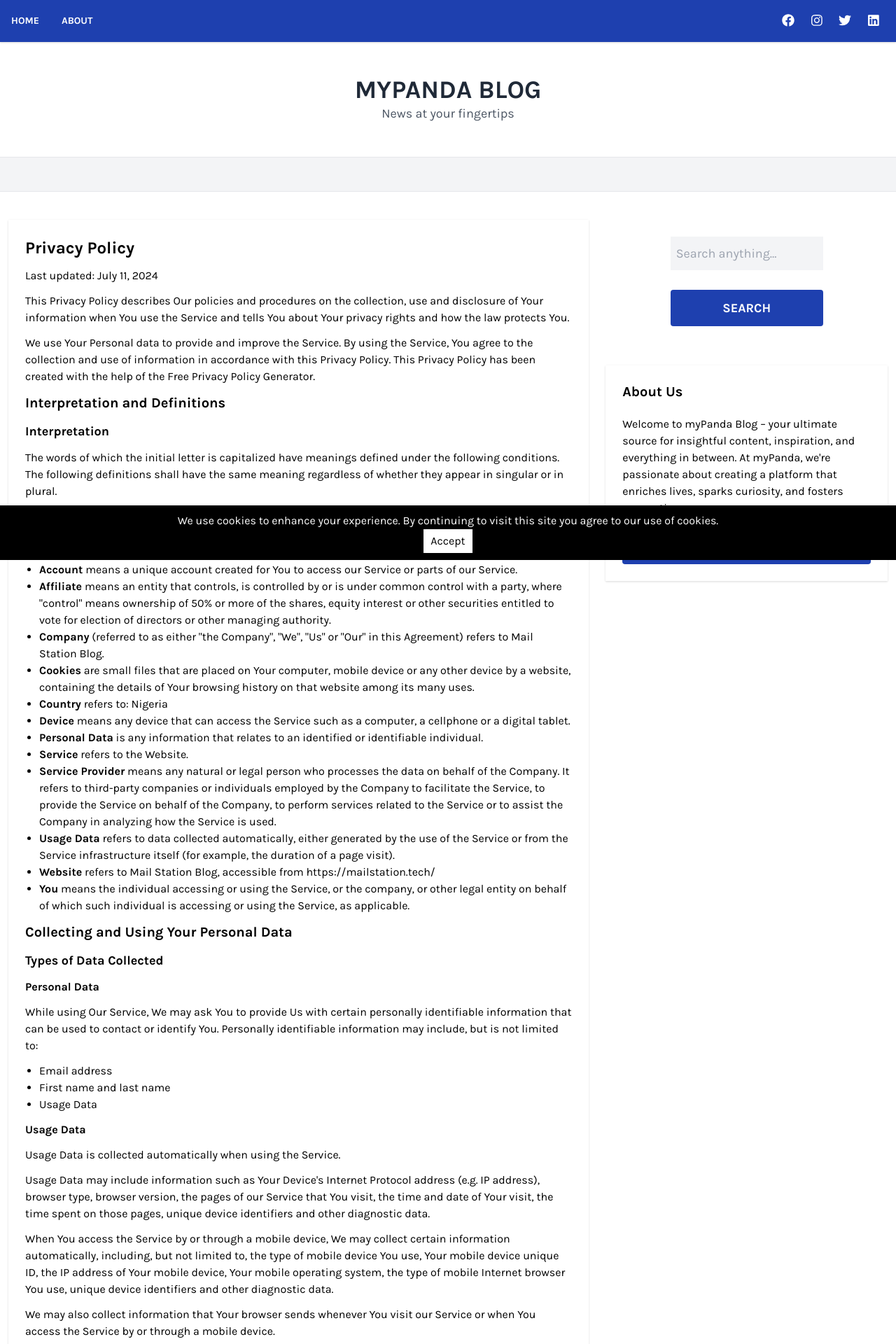
After one commit to SeyiAyo/mypandablog, a Django app: page /privacy_policy/ in a window 1280 px wide. The commit adds this page. Shown: the top 1920 px of the page at 70% size. Run offline with Django 5.2, Linux system fonts and the light colour scheme; some libraries are stand-ins or nearby versions.

Commit message:
added privacy policy, and cookies management

```diff
--- a/blog/views.py
+++ b/blog/views.py
@@ -45,9 +45,13 @@ def about(request):
 def contact(request):
     return render(request, 'contact.html')
 
+def privacy_policy(request):
+    return render(request, 'privacy_policy.html')
 
 def post_detail(request, slug):
     post = get_object_or_404(Post, slug=slug)
+    categories = Category.objects.all()
+
     form = CommentForm()
 
     if request.method == 'POST':
@@ -81,6 +85,7 @@ def post_detail(request, slug):
 
     context = {
         'post': post,
+        'categories': categories,
         'form': form,
         'sentiment': sentiment,
         'recommendations': recommended_posts
--- a/mypandablog/urls.py
+++ b/mypandablog/urls.py
@@ -18,7 +18,7 @@ from django.contrib import admin
 from django.urls import path
 from django.conf import settings
 from django.conf.urls.static import static
-from blog.views import frontpage, about, post_detail, category_detail, search, robots_txt, contact
+from blog.views import frontpage, about, post_detail, category_detail, search, robots_txt, contact, privacy_policy
 from django.contrib.sitemaps.views import sitemap
 
 from blog.sitemaps import PostSitemap, CategorySitemap
@@ -31,6 +31,7 @@ urlpatterns = [
     path('about/', about, name='about'),
     path("search/", search, name="search"),
     path('contact/', contact, name='contact'),
+    path("privacy_policy/", privacy_policy, name="privacy_policy"),
     path('<slug:slug>/', post_detail, name='post_detail'),
     path('category/<slug:slug>/', category_detail, name='category_detail'),
 ] + static(settings.MEDIA_URL, document_root=settings.MEDIA_ROOT)
--- a/templates/base.html
+++ b/templates/base.html
@@ -165,7 +165,7 @@
                 </a>
             </div>
 
-            <div class="w-full bg-white shadow flex flex-col my-4 p-6">
+            <!-- <div class="w-full bg-white shadow flex flex-col my-4 p-6">
                 <p class="text-xl font-semibold pb-5">Instagram</p>
                 <div class="grid grid-cols-3 gap-3">
                     <img class="hover:opacity-75" src="https://source.unsplash.com/collection/1346951/150x150?sig=1">
@@ -181,7 +181,7 @@
                 <a href="https://www.instagram.com/seyiayodev/" class="w-full bg-blue-800 text-white font-bold text-sm uppercase rounded hover:bg-blue-700 flex items-center justify-center px-2 py-3 mt-6">
                     <i class="fab fa-instagram mr-2"></i> Follow @SeyiAyoDev
                 </a>
-            </div>
+            </div> -->
 
         </aside>
 
@@ -271,5 +271,43 @@
 
         });
     </script>
+
+
+    <!--Cookie banner-->
+    <div id="cookie-banner" style="display: none; position: fixed; bottom: 0; width: 100%; background: #000; color: #fff; padding: 10px; text-align: center;">
+        <p>We use cookies to enhance your experience. By continuing to visit this site you agree to our use of cookies.</p>
+        <button id="accept-cookies" style="background: #fff; color: #000; padding: 5px 10px; border: none; cursor: pointer;">Accept</button>
+    </div>
+
+    <script>
+        document.addEventListener('DOMContentLoaded', function() {
+            if (!localStorage.getItem('cookiesAccepted')) {
+                document.getElementById('cookie-banner').style.display = 'block';
+            }
+            document.getElementById('accept-cookies').onclick = function() {
+                localStorage.setItem('cookiesAccepted', 'true');
+                document.getElementById('cookie-banner').style.display = 'none';
+            };
+        });
+    </script>
+
+    <script>
+        function setCookie(name, value, days) {
+            if (!localStorage.getItem('cookiesAccepted')) {
+                return;
+            }
+            let expires = "";
+            if (days) {
+                let date = new Date();
+                date.setTime(date.getTime() + (days*24*60*60*1000));
+                expires = "; expires=" + date.toUTCString();
+            }
+            document.cookie = name + "=" + (value || "")  + expires + "; path=/";
+        }
+
+        // Example usage:
+        setCookie('example_cookie', 'example_value', 7);
+    </script>
+
 </body>
 </html>
--- /dev/null
+++ b/templates/privacy_policy.html
@@ -0,0 +1,74 @@
+{% extends 'base.html' %}
+
+{% block title %}Privacy Policy{% endblock %}
+
+{% block content %}
+{% load markdown_deux_tags %}
+<!-- Posts Section -->
+<section class="w-full md:w-2/3 flex flex-col items-center px-3">
+    <article class="flex flex-col shadow my-4">
+        <div class="bg-white flex flex-col justify-start p-6">
+            <h1 class="text-2xl font-bold pb-3">Privacy Policy</h1>
+            <p class="pb-3">Last updated: July 11, 2024</p>
+            <p class="pb-3">This Privacy Policy describes Our policies and procedures on the collection, use and disclosure of Your information when You use the Service and tells You about Your privacy rights and how the law protects You.</p>
+            <p class="pb-3">We use Your Personal data to provide and improve the Service. By using the Service, You agree to the collection and use of information in accordance with this Privacy Policy. This Privacy Policy has been created with the help of the <a href="https://www.freeprivacypolicy.com/free-privacy-policy-generator/" target="_blank">Free Privacy Policy Generator</a>.</p>
+            <h2 class="text-xl font-bold pb-3">Interpretation and Definitions</h2>
+            <h3 class="text-lg font-bold pb-3">Interpretation</h3>
+            <p class="pb-3">The words of which the initial letter is capitalized have meanings defined under the following conditions. The following definitions shall have the same meaning regardless of whether they appear in singular or in plural.</p>
+            <h3 class="text-lg font-bold pb-3">Definitions</h3>
+            <p class="pb-3">For the purposes of this Privacy Policy:</p>
+            <ul class="list-disc pl-5 pb-3">
+                <li><strong>Account</strong> means a unique account created for You to access our Service or parts of our Service.</li>
+                <li><strong>Affiliate</strong> means an entity that controls, is controlled by or is under common control with a party, where "control" means ownership of 50% or more of the shares, equity interest or other securities entitled to vote for election of directors or other managing authority.</li>
+                <li><strong>Company</strong> (referred to as either "the Company", "We", "Us" or "Our" in this Agreement) refers to Mail Station Blog.</li>
+                <li><strong>Cookies</strong> are small files that are placed on Your computer, mobile device or any other device by a website, containing the details of Your browsing history on that website among its many uses.</li>
+                <li><strong>Country</strong> refers to: Nigeria</li>
+                <li><strong>Device</strong> means any device that can access the Service such as a computer, a cellphone or a digital tablet.</li>
+                <li><strong>Personal Data</strong> is any information that relates to an identified or identifiable individual.</li>
+                <li><strong>Service</strong> refers to the Website.</li>
+                <li><strong>Service Provider</strong> means any natural or legal person who processes the data on behalf of the Company. It refers to third-party companies or individuals employed by the Company to facilitate the Service, to provide the Service on behalf of the Company, to perform services related to the Service or to assist the Company in analyzing how the Service is used.</li>
+                <li><strong>Usage Data</strong> refers to data collected automatically, either generated by the use of the Service or from the Service infrastructure itself (for example, the duration of a page visit).</li>
+                <li><strong>Website</strong> refers to Mail Station Blog, accessible from <a href="https://mailstation.tech/" rel="external nofollow noopener" target="_blank">https://mailstation.tech/</a></li>
+                <li><strong>You</strong> means the individual accessing or using the Service, or the company, or other legal entity on behalf of which such individual is accessing or using the Service, as applicable.</li>
+            </ul>
+            <h2 class="text-xl font-bold pb-3">Collecting and Using Your Personal Data</h2>
+            <h3 class="text-lg font-bold pb-3">Types of Data Collected</h3>
+            <h4 class="text-md font-bold pb-3">Personal Data</h4>
+            <p class="pb-3">While using Our Service, We may ask You to provide Us with certain personally identifiable information that can be used to contact or identify You. Personally identifiable information may include, but is not limited to:</p>
+            <ul class="list-disc pl-5 pb-3">
+                <li>Email address</li>
+                <li>First name and last name</li>
+                <li>Usage Data</li>
+            </ul>
+            <h4 class="text-md font-bold pb-3">Usage Data</h4>
+            <p class="pb-3">Usage Data is collected automatically when using the Service.</p>
+            <p class="pb-3">Usage Data may include information such as Your Device's Internet Protocol address (e.g. IP address), browser type, browser version, the pages of our Service that You visit, the time and date of Your visit, the time spent on those pages, unique device identifiers and other diagnostic data.</p>
+            <p class="pb-3">When You access the Service by or through a mobile device, We may collect certain information automatically, including, but not limited to, the type of mobile device You use, Your mobile device unique ID, the IP address of Your mobile device, Your mobile operating system, the type of mobile Internet browser You use, unique device identifiers and other diagnostic data.</p>
+            <p class="pb-3">We may also collect information that Your browser sends whenever You visit our Service or when You access the Service by or through a mobile device.</p>
+            <h4 class="text-md font-bold pb-3">Tracking Technologies and Cookies</h4>
+            <p class="pb-3">We use Cookies and similar tracking technologies to track the activity on Our Service and store certain information. Tracking technologies used are beacons, tags, and scripts to collect and track information and to improve and analyze Our Service. The technologies We use may include:</p>
+            <ul class="list-disc pl-5 pb-3">
+                <li><strong>Cookies or Browser Cookies.</strong> A cookie is a small file placed on Your Device. You can instruct Your browser to refuse all Cookies or to indicate when a Cookie is being sent. However, if You do not accept Cookies, You may not be able to use some parts of our Service. Unless you have adjusted Your browser setting so that it will refuse Cookies, our Service may use Cookies.</li>
+                <li><strong>Web Beacons.</strong> Certain sections of our Service and our emails may contain small electronic files known as web beacons (also referred to as clear gifs, pixel tags, and single-pixel gifs) that permit the Company, for example, to count users who have visited those pages or opened an email and for other related website statistics (for example, recording the popularity of a certain section and verifying system and server integrity).</li>
+            </ul>
+            <p class="pb-3">Cookies can be "Persistent" or "Session" Cookies. Persistent Cookies remain on Your personal computer or mobile device when You go offline, while Session Cookies are deleted as soon as You close Your web browser. Learn more about cookies on the <a href="https://www.freeprivacypolicy.com/blog/sample-privacy-policy-template/#Use_Of_Cookies_And_Tracking" target="_blank">Free Privacy Policy website</a> article.</p>
+            <p class="pb-3">We use both Session and Persistent Cookies for the purposes set out below:</p>
+            <ul class="list-disc pl-5 pb-3">
+                <li><strong>Necessary / Essential Cookies</strong></p>
+                    <p>Type: Session Cookies</p>
+                    <p>Administered by: Us</p>
+                    <p>Purpose: These Cookies are essential to provide You with services available through the Website and to enable You to use some of its features. They help to authenticate users and prevent fraudulent use of user accounts. Without these Cookies, the services that You have asked for cannot be provided, and We only use these Cookies to provide You with those services.</li>
+                <li><strong>Cookies Policy / Notice Acceptance Cookies</strong></p>
+                    <p>Type: Persistent Cookies</p>
+                    <p>Administered by: Us</p>
+                    <p>Purpose: These Cookies identify if users have accepted the use of cookies on the Website.</li>
+                <li><strong>Functionality Cookies</strong></p>
+                    <p>Type: Persistent Cookies</p>
+                    <p>Administered by: Us</p>
+                    <p>Purpose: These Cookies allow us to remember choices You make when You use the Website, such as remembering your login details or language preference. The purpose of these Cookies is to provide You with a more personal experience and to avoid You having to re-enter your preferences every time You use the Website.</li>
+            </ul>
+            <p class="pb-3">For more information about the cookies we use and your choices regarding cookies, please visit our Cookies Policy or the Cookies section of our Privacy Policy.</p>
+        </div>
+    </article>
+</section>
+{% endblock %}
```
Also changed, not shown: mypandablog/settings.py (+13 -0 lines).
